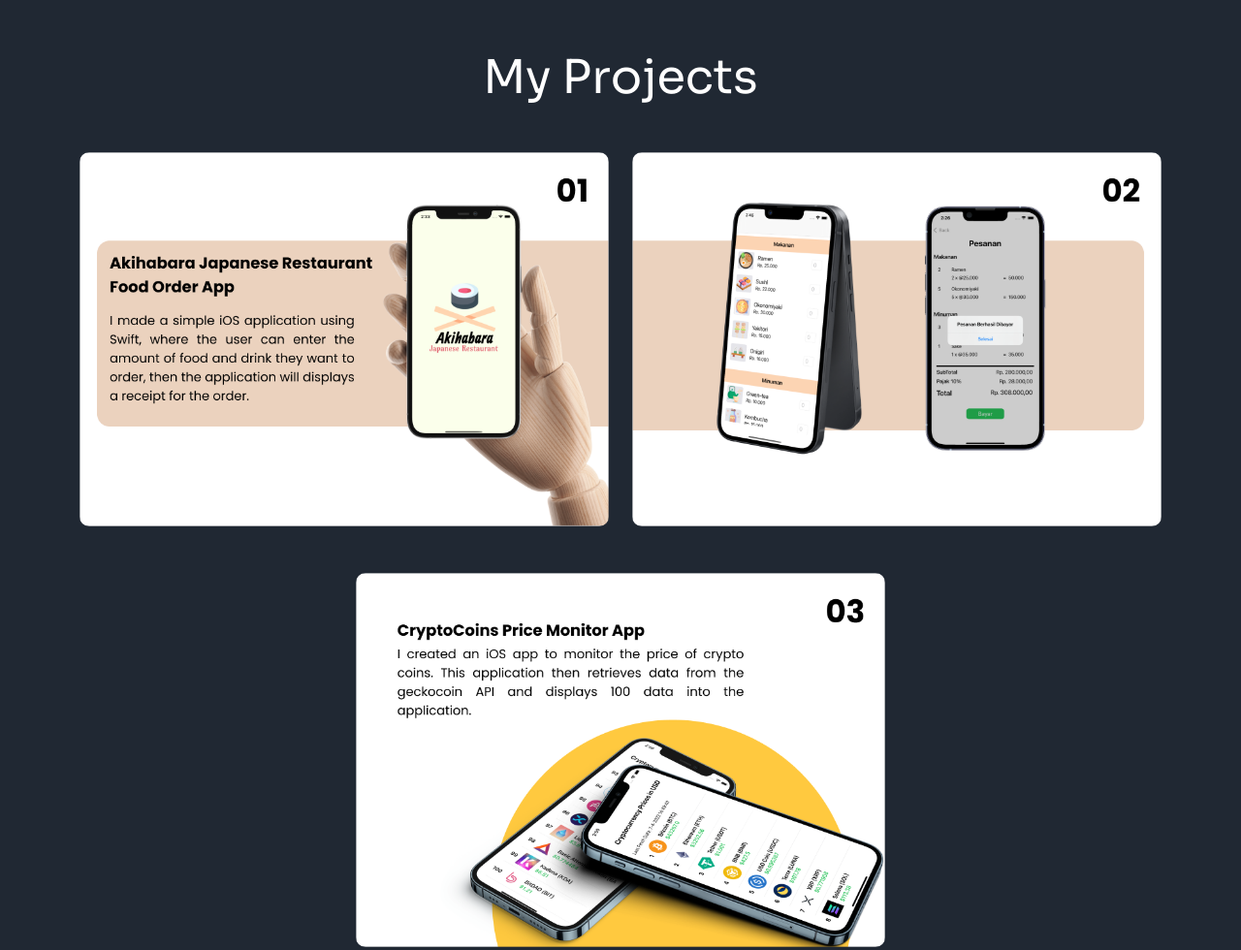
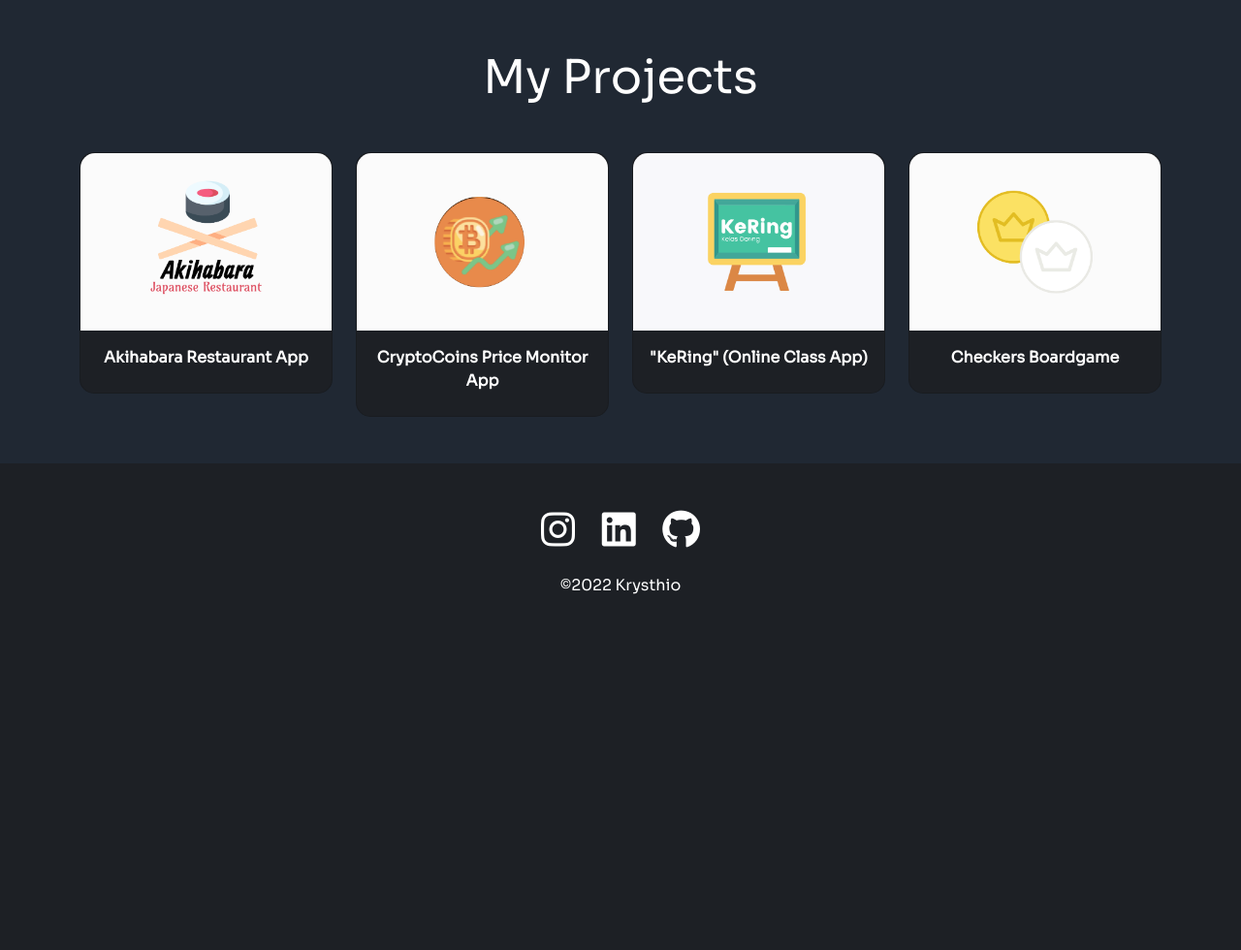
Before and after one commit to iberso/portfolio-iver, a plain HTML site: page index.html in a window 1280 px wide. Shown: the part 1930-2910 px from the top of the page at 97% size. After the commit the page ends 2562 px from the top, so only its background shows below. Drawn offline with nearby package versions, Linux system fonts and the light colour scheme.

Commit message:
change section projects style

```diff
--- a/index.html
+++ b/index.html
@@ -145,49 +145,43 @@
     <section id="project" style="height: 100%; background-color: #202833; ">
         <div class="container pt-5 pb-5 ">
             <h1 class="text-head text-center pt-5 mb-5 ">My Projects</h1>
-
             <div class="row">
-                <div class="col-lg-6 m-auto container-prop">
-                    <a href="https://github.com/iberso/akihabara-japanese-restaurant-ios-app">
-                        <img src="assets/images/0.1_iOS.png" alt="0.1_iOS.png" width="100%" class="card-border-radius mb-5 image-hover">
-                    </a>
+                <div class="col-lg-3 container-prop">
+                    <div class="card image-hover" style="background-color: #1D2025;">
+                        <img src="assets/images/logo_card_ajr.png" class="card-img-top" alt="...">
+                        <div class="card-body text-center">
+                            <p class="card-title fw-bolder">Akihabara Restaurant App</p>
                         </div>
-                <div class="col-lg-6 m-auto container-prop">
-                    <a href="https://github.com/iberso/akihabara-japanese-restaurant-ios-app">
-                        <img src="assets/images/0.2_iOS.png" alt="0.1_iOS.png" width="100%" class="card-border-radius mb-5 image-hover">
-                    </a>
                     </div>
                 </div>
 
-            <div class="row">
-                <div class="col-lg-6 m-auto container-prop">
-                    <a href="https://github.com/iberso/cryptocoins-price-monitor-ios-app">
-                        <img src="assets/images/0.3_iOS.png" alt="0.1_iOS.png" width="100%" class="card-border-radius mb-5 image-hover">
-                    </a>
+                <div class="col-lg-3 container-prop">
+                    <div class="card image-hover" style="background-color: #1D2025;">
+                        <img src="assets/images/logo_card_cryptocoins.png" class="card-img-top" alt="...">
+                        <div class="card-body text-center">
+                            <p class="card-title fw-bolder">CryptoCoins Price Monitor App</p>
+                        </div>
                     </div>
                 </div>
 
-            <div class="row">
-                <div class="col-lg-6 m-auto container-prop">
-                    <a href="#project">
-                        <img src="assets/images/1.1_android.png" alt="0.1_iOS.png" width="100%" class="card-border-radius mb-5 image-hover">
-                    </a>
+                <div class="col-lg-3 container-prop">
+                    <div class="card image-hover" style="background-color: #1D2025;">
+                        <img src="assets/images/logo_card_kering.png" class="card-img-top" alt="...">
+                        <div class="card-body text-center">
+                            <p class="card-title fw-bolder">"KeRing" (Online Class App)</p>
                         </div>
-                <div class="col-lg-6 m-auto container-prop">
-                    <a href="#project">
-                        <img src="assets/images/1.2_android.png" alt="0.1_iOS.png" width="100%" class="card-border-radius mb-5 image-hover">
-                    </a>
                     </div>
                 </div>
 
-            <div class="row">
-                <div class="col-lg-6 m-auto container-prop">
-                    <a href="https://github.com/iberso/chekers-with-minmax-algo">
-                        <img src="assets/images/2.4_JS.png" alt="0.1_iOS.png" width="100%" class="card-border-radius mb-5 image-hover">
-                    </a>
+                <div class="col-lg-3 container-prop">
+                    <div class="card image-hover" style="background-color: #1D2025;">
+                        <img src="assets/images/logo_card_checkers.png" class="card-img-top" alt="...">
+                        <div class="card-body text-center">
+                            <p class="card-title fw-bolder">Checkers Boardgame</p>
                         </div>
                     </div>
-
+                </div>
+            </div>
         </div>
     </section>
 
--- a/style.css
+++ b/style.css
@@ -61,6 +61,15 @@ a:hover {
     position: relative;
 }
 
+.card {
+    border-radius: 15px;
+}
+
+.card img {
+    border-top-left-radius: 15px;
+    border-top-right-radius: 15px;
+}
+
 .hehe {
     width: fit-content;
     margin-left: 50%;
@@ -68,3 +77,8 @@ a:hover {
     margin-top: 50%;
     margin-bottom: 50%;
 }
+
+.card a {
+    text-decoration: none;
+    color: blue !important;
+}
```
Also changed, not shown: assets/images/logo_card_ajr.png (added), assets/images/logo_card_checkers.png (added), assets/images/logo_card_cryptocoins.png (added), assets/images/logo_card_kering.png (added). Lines whose indentation alone changed are shown as unchanged.
